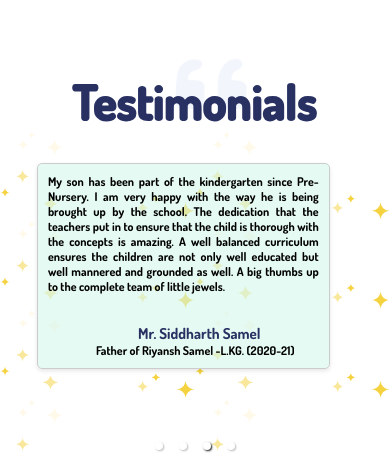
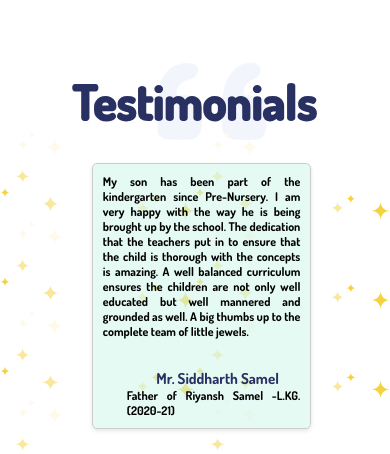
Before and after one commit to adeeburrahman11/little-jewels-new, a React (Vite) app: page / in a window 390 px wide. Shown: the part 2707-3161 px from the top of the page. Built offline with nearby package versions, Linux system fonts and the light colour scheme; a web font is replaced by a local one.

Commit message:
Programs Section Updated

```diff
--- a/src/components/pages/Home/Testimonals.css
+++ b/src/components/pages/Home/Testimonals.css
@@ -28,7 +28,7 @@
   z-index: -1;
 }
 
-.card-testimonals {
+/* .card-testimonals {
   width: 60%;
   height: auto;
   border: 1px solid #ccc;
@@ -46,7 +46,29 @@
   position: relative;
   z-index: 1;
   left: 15%;
+} */
+
+.card-testimonals {
+  width: 60%;
+  max-width: 60%; /* Set a maximum width for smaller screens */
+  height: auto;
+  border: 1px solid #ccc;
+  border-radius: 5px;
+  box-shadow: 0 2px 4px rgba(0, 0, 0, 0.1);
+  padding: 10px;
+  margin: 40px auto; /* Center the div horizontally */
+  background-color: #d1f6ea91;
+  text-align: justify;
+  display: flex;
+  flex-direction: column;
+  justify-content: center;
+  align-items: center;
+  font-family: "Dosis";
+  position: relative;
+  z-index: 1;
+  left: 0;
 }
+
 .card-testimonals p {
   font-family: "Dosis";
   font-weight: bold;
@@ -113,13 +135,27 @@
   }
 }
 
+@media (max-width: 820px) {
+  .card-testimonals {
+    left: 25%;
+  }
+  .testimonals-shadow {
+    margin-left: -1rem;
+    max-width: 40px;
+  }
+}
+
 @media (max-width: 480px) {
   .testimonals-shadow {
-    max-width: 5%;
+    max-width: 8%;
     height: auto;
-    margin-left: 5px;
+    margin-top: -4rem;
+    margin-left: 2px;
   }
   .parents-name {
     font-size: 15px;
   }
+  .card-testimonals {
+    left: 30%;
+  }
 }
```
